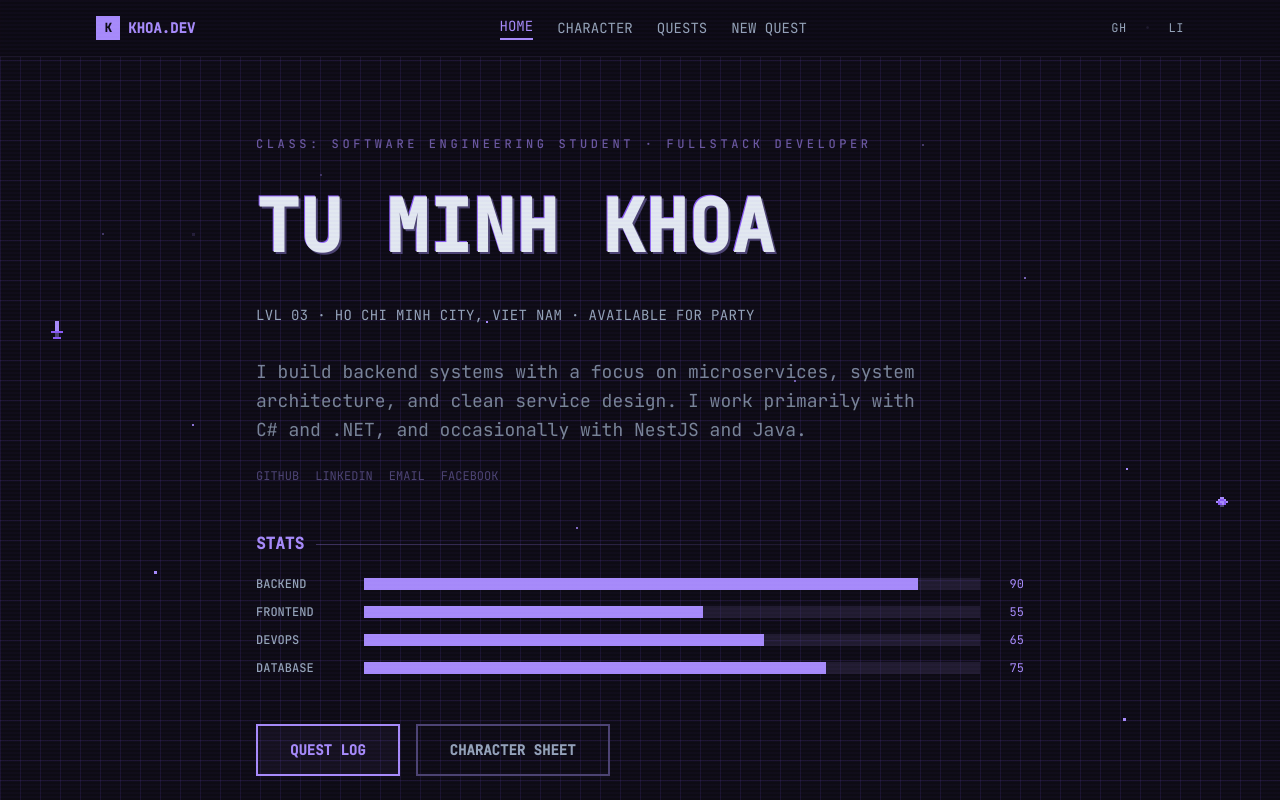
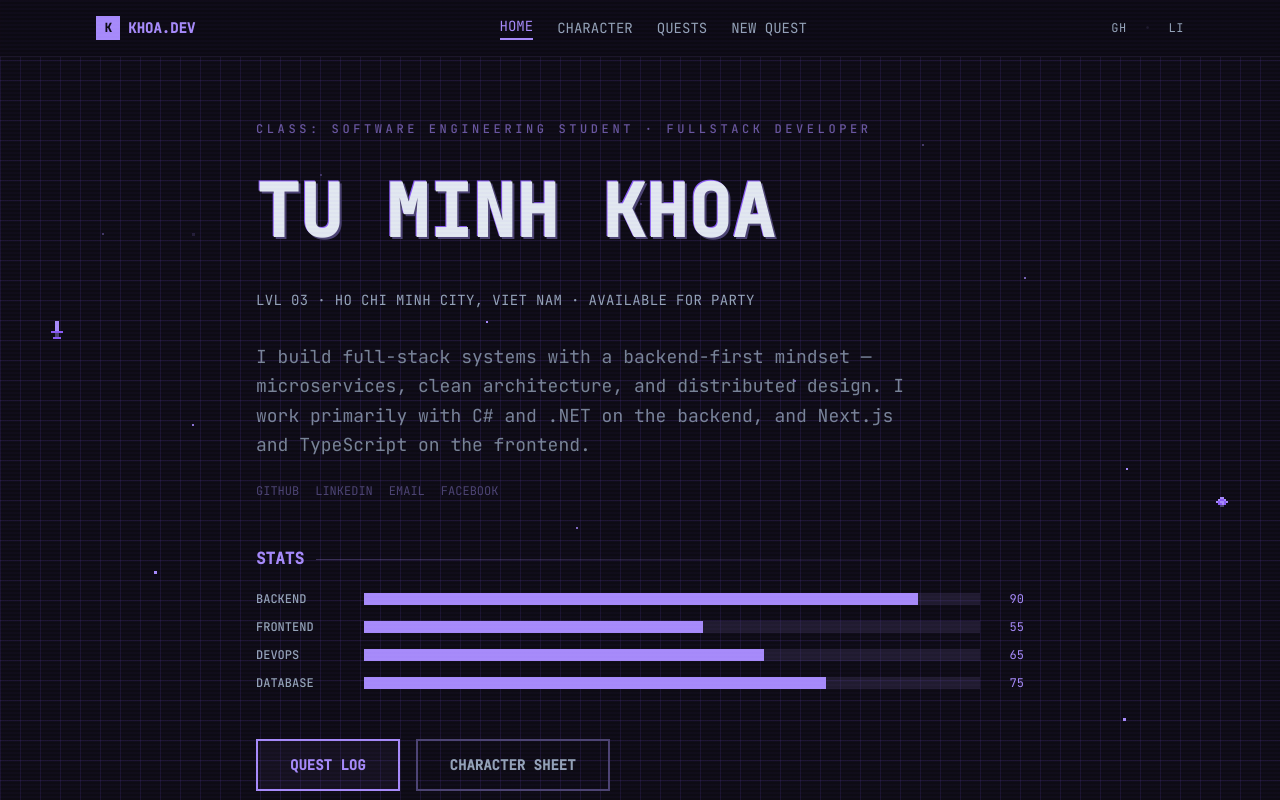
Before and after one commit to minkhoaa/porfolio, a Next.js app: page / in a window 1280 px wide. Shown: the top 800 px of the page. Built offline with nearby package versions, Linux system fonts and the light colour scheme.

Commit message:
Fix bio to reflect fullstack role, add currentlyExploring field

```diff
--- a/src/data/profile.ts
+++ b/src/data/profile.ts
@@ -30,13 +30,14 @@ export interface Profile {
     items: string[];
   }[];
   stats: CharacterStat[];
+  currentlyExploring: string[];
 }
 
 export const profile: Profile = {
   name: "TU MINH KHOA",
   role: "Software Engineering Student · Fullstack Developer",
   level: 3,
-  bio: "I build backend systems with a focus on microservices, system architecture, and clean service design. I work primarily with C# and .NET, and occasionally with NestJS and Java.",
+  bio: "I build full-stack systems with a backend-first mindset — microservices, clean architecture, and distributed design. I work primarily with C# and .NET on the backend, and Next.js and TypeScript on the frontend.",
   location: "Ho Chi Minh City, Viet Nam",
   available: true,
   socials: [
@@ -63,4 +64,5 @@ export const profile: Profile = {
     { name: "DEVOPS", value: 65 },
     { name: "DATABASE", value: 75 },
   ],
+  currentlyExploring: ["RAG", "LangChain"],
 };
```
